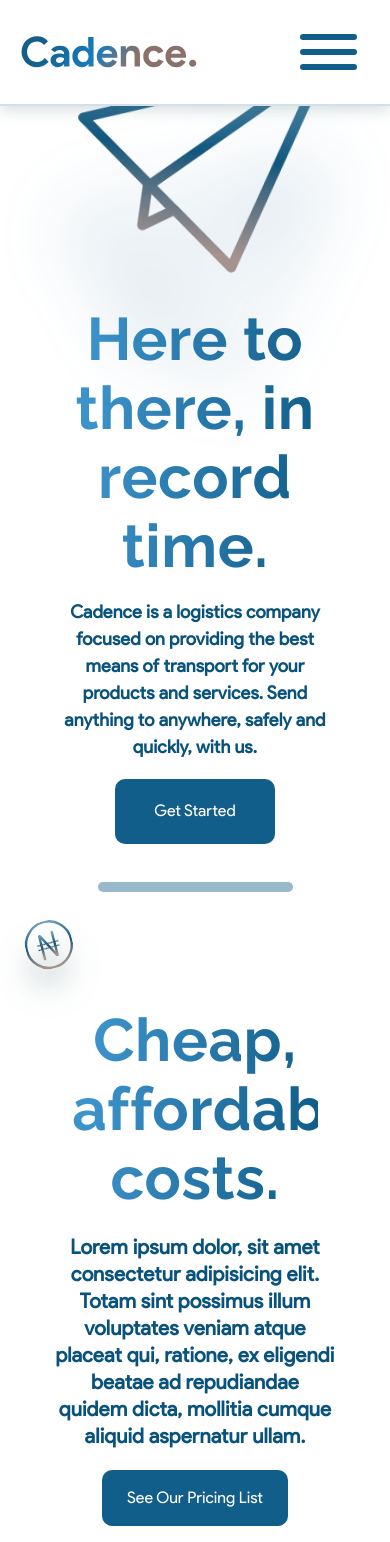
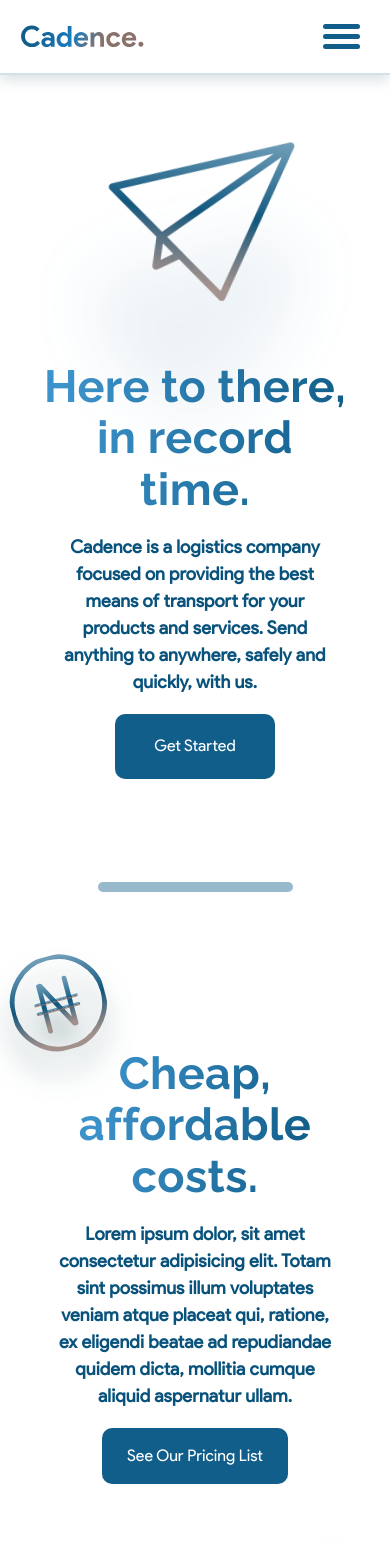
Before and after one commit to adebola-io/cadence-logistics, a Vue app: page / in a window 390 px wide. Shown: the top 1542 px of the page. Built offline with nearby package versions, Linux system fonts and the light colour scheme.

Commit message:
Complete home page responsiveness

```diff
--- a/components/layout/AppFooter.vue
+++ b/components/layout/AppFooter.vue
@@ -129,7 +129,7 @@ import Instagram from "@/assets/svg/instagram.svg";
    margin-bottom: 40px;
    color: #11567d;
 }
-@media (max-width: 912px) {
+@media (max-width: 1024px) {
    .Logo-Container img {
       height: 50px;
    }
@@ -193,4 +193,18 @@ import Instagram from "@/assets/svg/instagram.svg";
       display: none;
    }
 }
+@media (max-width: 425px) {
+   .Logo-Container p {
+      font-size: 9pt;
+   }
+   .Links h3 {
+      font-size: 15px;
+   }
+   .Links li {
+      font-size: 10pt;
+   }
+   .Copyright {
+      font-size: 10pt;
+   }
+}
 </style>
--- a/routes/Home/GridItem.vue
+++ b/routes/Home/GridItem.vue
@@ -54,4 +54,9 @@ defineProps<{
       line-height: 27px;
    }
 }
+@media (max-width: 425px) {
+   .Section-Grid-Item {
+      width: 50vw;
+   }
+}
 </style>
--- a/routes/Home/Home.vue
+++ b/routes/Home/Home.vue
@@ -292,7 +292,7 @@ onMounted(() => {
    width: 130%;
    transform: rotate(-4deg);
 }
-@media (max-width: 912px) {
+@media (max-width: 1024px) {
    .Section-2 .Heading {
       width: 70%;
    }
@@ -369,8 +369,6 @@ onMounted(() => {
       min-width: 300px;
    }
    .Section-4 .Text {
-      display: flex;
-      justify-content: center;
       align-items: center;
    }
    .Section-4 .Heading,
@@ -384,4 +382,49 @@ onMounted(() => {
       width: 80%;
    }
 }
+@media (max-width: 425px) {
+   .Paragraph {
+      font-size: 18px;
+      width: 80%;
+   }
+   .Section-1 .Heading {
+      width: 90%;
+   }
+   .Paper-Plane-Container {
+      width: 90%;
+      height: 35%;
+      max-height: 400px;
+   }
+   .Section-1 .Paper-Plane {
+      width: 60%;
+   }
+   .Floating-Image {
+      width: 30%;
+   }
+   .Floating-Image.Naira-Sign {
+      left: 0;
+   }
+   .Floating-Image.Dollar-Sign {
+      right: 0;
+   }
+
+   .Section-4 .Text {
+      width: 100%;
+   }
+   .Section-4 .Paragraph {
+      width: 80%;
+      min-width: 0;
+   }
+   .Handshake {
+      min-width: 0;
+      max-height: 400px;
+   }
+}
+@media (max-width: 380px) {
+   section.Section .Paragraph {
+      font-size: 15px;
+      line-height: 25px;
+      width: 90%;
+   }
+}
 </style>
--- a/styles/base.css
+++ b/styles/base.css
@@ -7,7 +7,7 @@
 .Section {
    position: relative;
    height: 100vh;
-   max-height: 900px;
+   max-height: 1000px;
    overflow: hidden;
    padding-inline: var(--Vertical-Squeeze);
 }
@@ -27,8 +27,25 @@
    flex-grow: 0;
 }
 
-@media (max-width: 912px) {
+@media (max-height: 800px) {
    .Heading {
       font-size: 60px;
    }
 }
+
+@media (max-width: 1024px) {
+   .Heading {
+      font-size: 60px;
+   }
+}
+
+@media (max-width: 425px) {
+   .Heading {
+      font-size: 45px;
+   }
+}
+@media (max-width: 380px) {
+   .Heading {
+      font-size: 30pt;
+   }
+}
--- a/styles/variables.css
+++ b/styles/variables.css
@@ -10,10 +10,21 @@
    --Vertical-Squeeze: 120px;
    --Header-Size: 106px;
 }
+@media (min-width: 2000px) {
+   :root {
+      --Vertical-Squeeze: 220px;
+   }
+}
 
-@media (max-width: 912px) {
+@media (max-width: 1024px) {
    :root {
       --Vertical-Squeeze: 5vw;
+   }
+}
+
+@media (max-width: 425px) {
+   :root {
+      --Header-Size: 75px;
    }
 }
 
```
